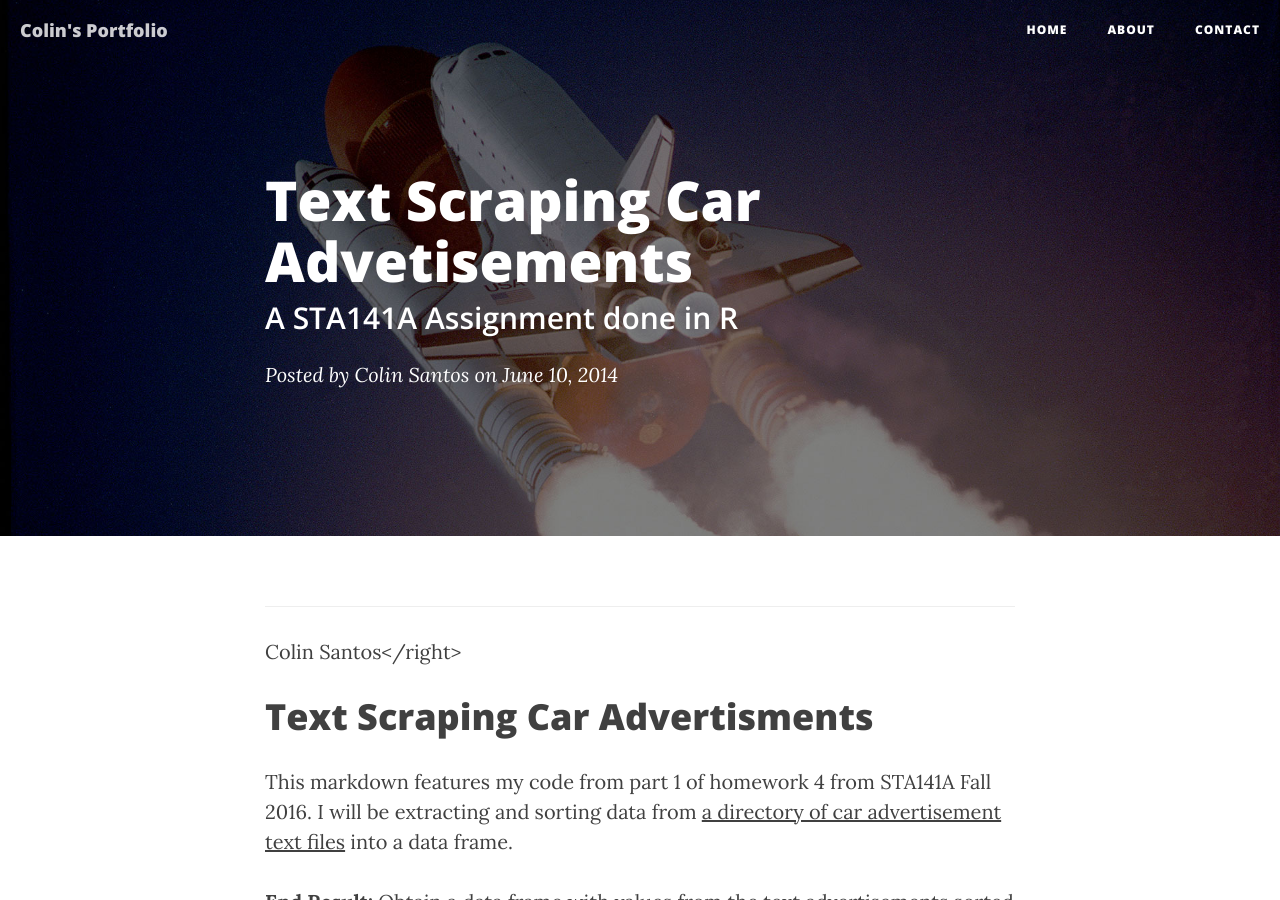
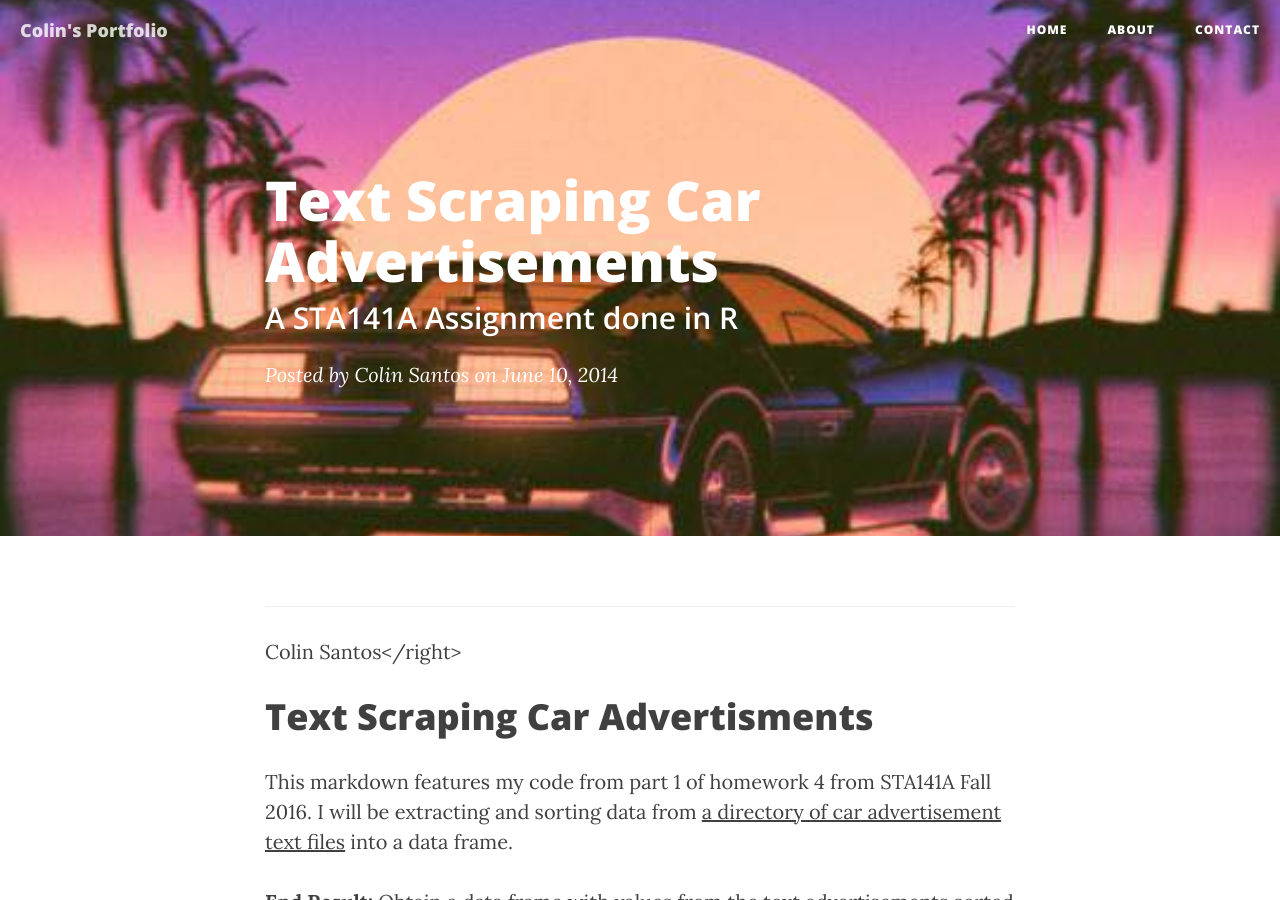
Before and after one commit to sssantos/sssantos.github.io, a Jekyll site: the page built from _posts/2017-03-22-An_Assignment.md, in a window 1280 px wide and 900 px high. Built offline with Jekyll 4.4.1, drawn with Linux system fonts in a browser that asks for light colours; nearby versions of some CDN libraries.

Commit message:
fixing posts

```diff
--- a/_posts/2017-03-22-An_Assignment.md
+++ b/_posts/2017-03-22-An_Assignment.md
@@ -1,6 +1,6 @@
 ---
 layout:     post
-title:      "Text Scraping Car Advetisements"
+title:      "Text Scraping Car Advertisements"
 subtitle:   "A STA141A Assignment done in R"
 date:       2014-06-10 12:00:00
 author:     "Colin Santos"
```
Also changed, not shown: img/post-bg-01.jpg, 2 other files.
